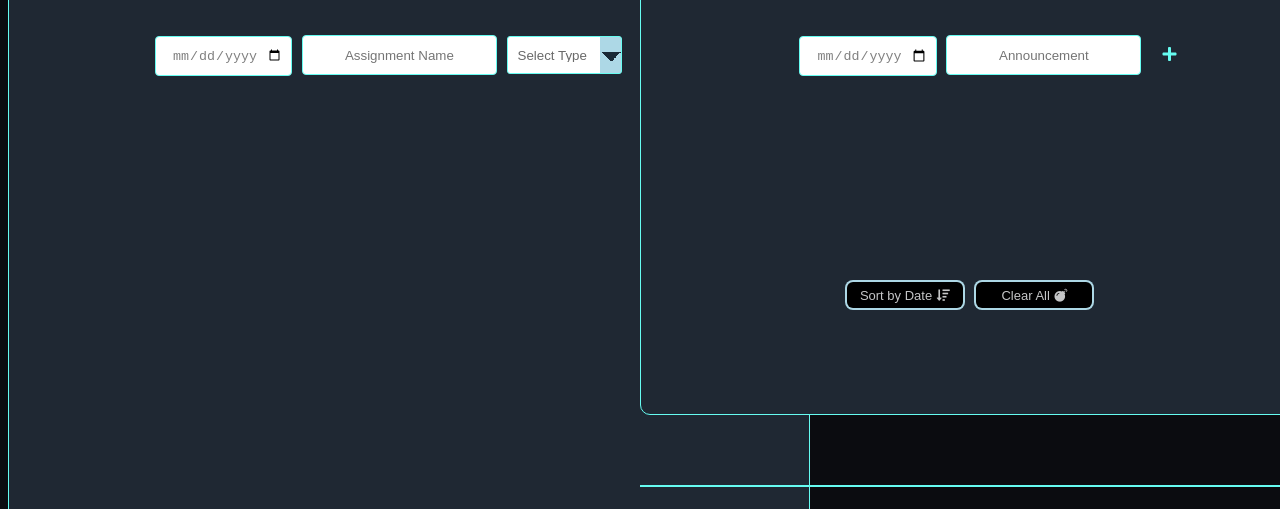
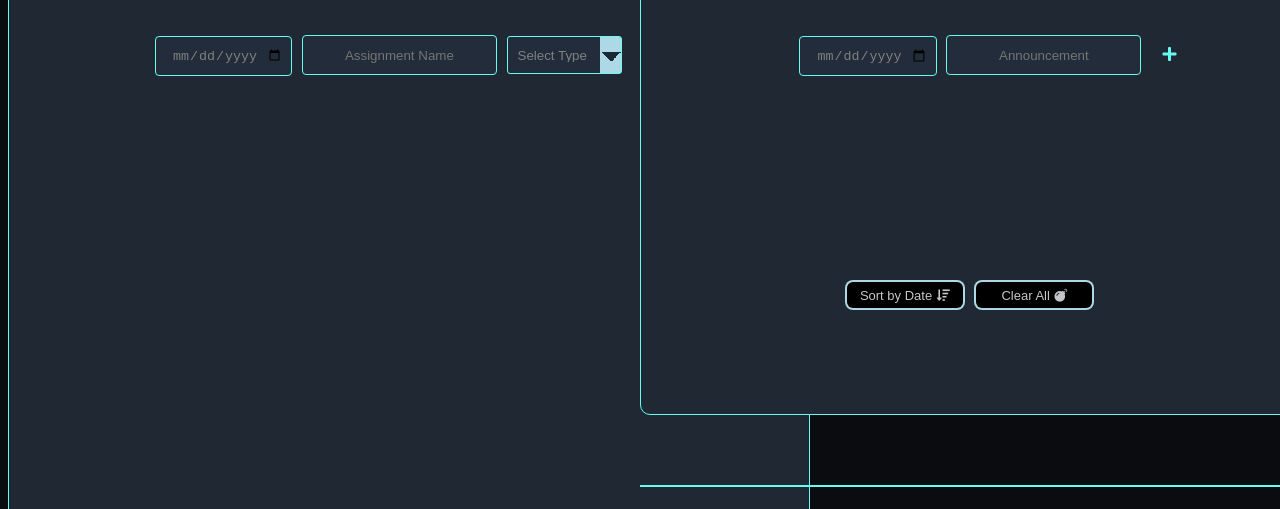
Before and after one commit to husam-6/User-Interfaces, a plain HTML site: page index.html in a window 1280 px wide. Shown: the part 263-772 px from the top of the page. Drawn offline with nearby package versions, Linux system fonts and the light colour scheme; a web font is replaced by a local one.

Commit message:
make better dark mode

```diff
--- a/style.css
+++ b/style.css
@@ -169,9 +169,6 @@ input{
     text-align: center;
     color: black;
     flex-grow: 1;
-}
-.due-date , .date{
-  color: gray;
 }
 .item{
     color: white;
@@ -368,7 +365,7 @@ input{
   }
 
 
-input:focus{
+input:focus, select:focus{
   border-color: #66FcF1;
   box-shadow:0 0 8px 0 #66FcF1;
 }
@@ -408,7 +405,7 @@ i {
 :root {
   --radius: 3px;
   --baseFg: dimgray;
-  --baseBg: white;
+  --baseBg: #232c3a;
   --accentFg: #66FcF1;
   --accentBg: #1a2835;
   --lightblue: lightblue;
@@ -418,13 +415,14 @@ select {
   height: 38px;
   -webkit-appearance: none;
   appearance: none;
-  color: var(--baseFg);
+  color: gray;
   border: 1px solid var(--accentFg);
   line-height: 1;
   outline: 0;
   padding: 0.65em 2.5em 0.55em 0.75em;
   border-radius: var(--radius);
   background-color: var(--baseBg);
+  transition:.3s;
 
   background-image: linear-gradient(var(--lightblue), var(--lightblue)),
     linear-gradient(-135deg, transparent 50%, var(--lightblue) 50%),
@@ -627,3 +625,9 @@ border-radius: 8px;
 .sort-button2:hover .sort-button-span2 {
   background: transparent;
 }
+
+
+.due-date, .date, .announcement, .plan-inp {
+  background: #232c3a;
+  color: gray
+}
```
